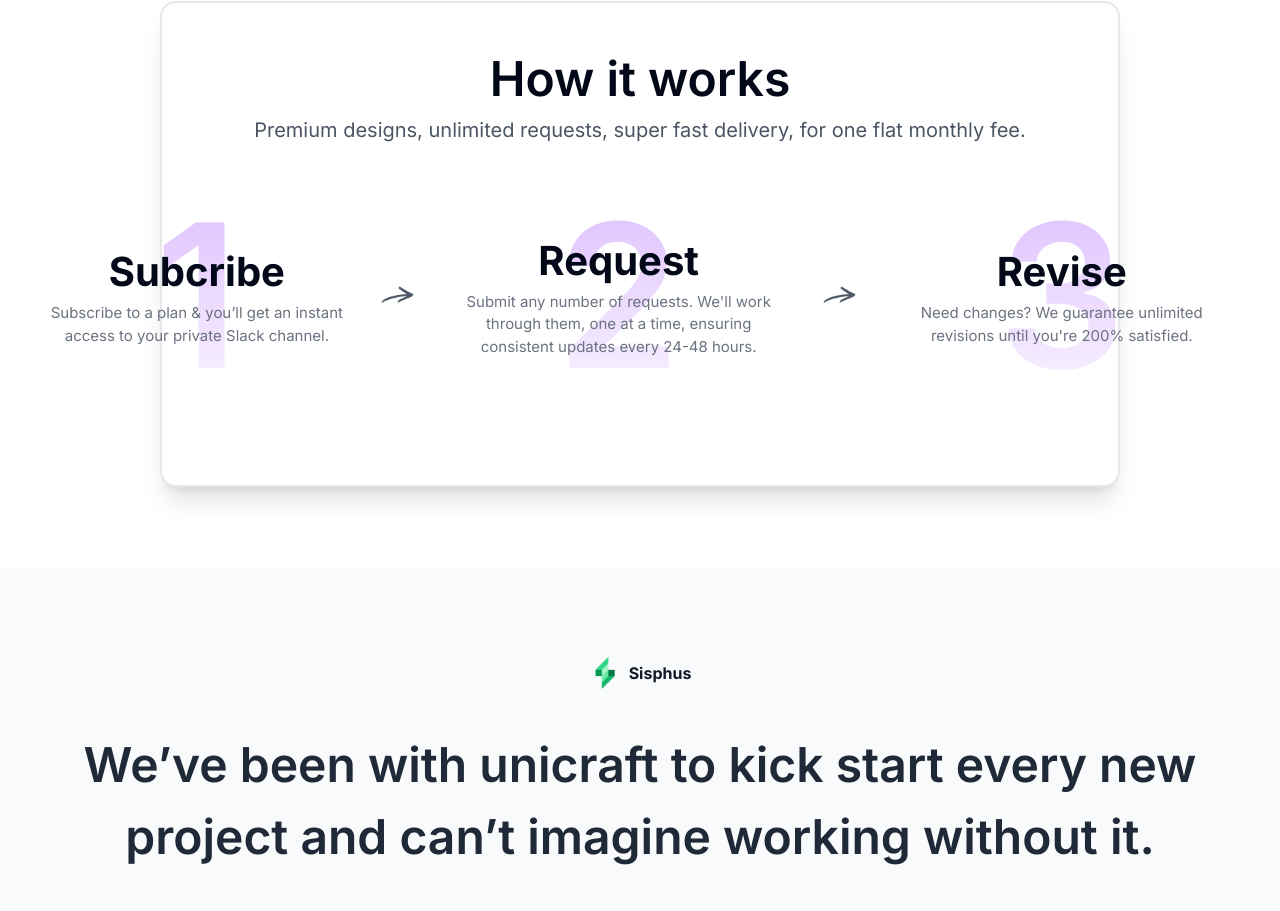
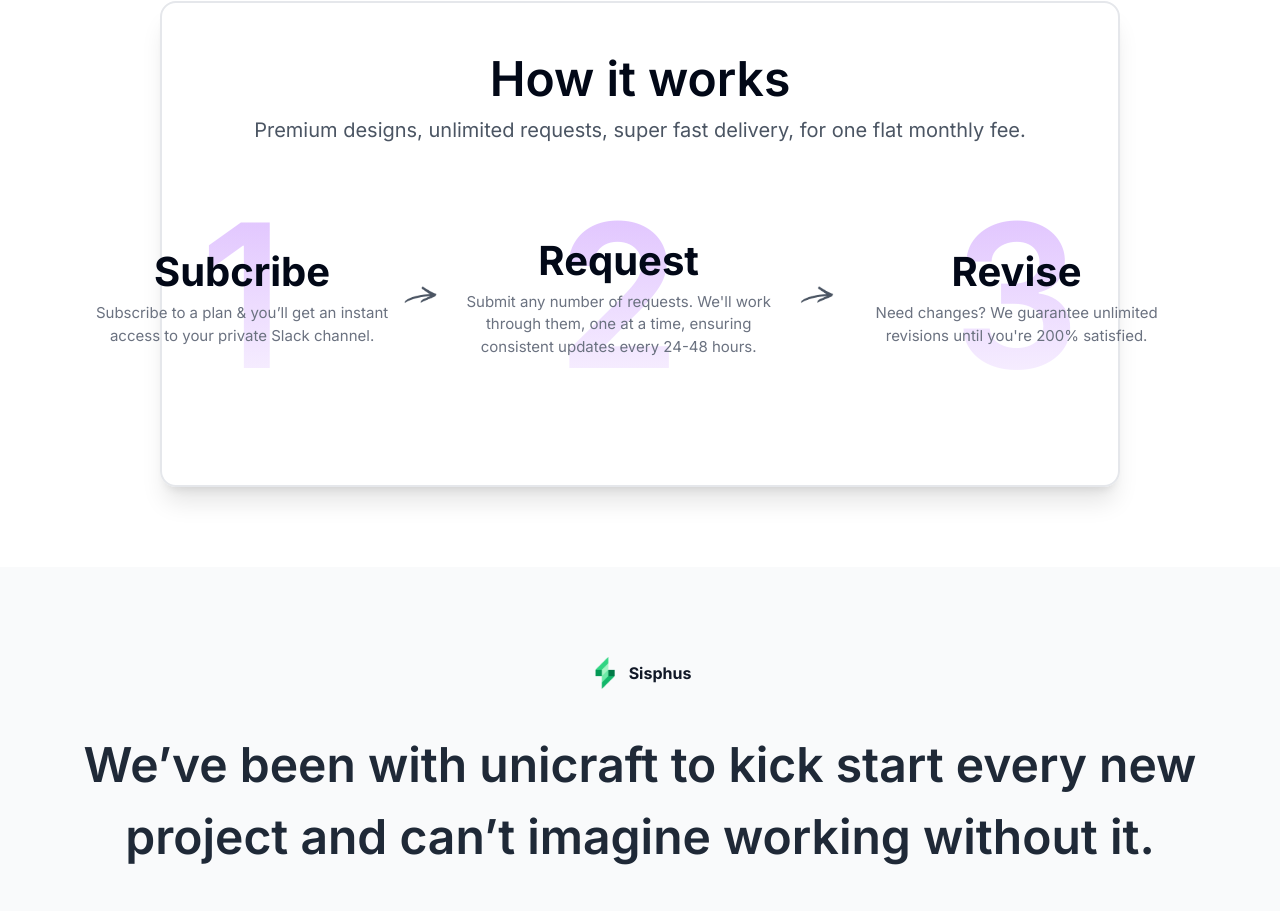
Before and after one commit to Pritamgit2002/UniCraft_clone, a Next.js app: page / in a window 1280 px wide. Shown: the part 1214-2125 px from the top of the page. Built offline with nearby package versions, Linux system fonts and the light colour scheme.

Commit message:
update_final

```diff
--- a/src/components/Work/page.tsx
+++ b/src/components/Work/page.tsx
@@ -16,7 +16,7 @@ const Work = (props: Props) => {
           monthly fee.
         </div>
       </div>
-      <div className="flex flex-col lg:flex-row items-center justify-center gap-8 sm:gap-2 lg:gap-16 xl:gap-32">
+      <div className="flex flex-col lg:flex-row items-center justify-center gap-8 sm:gap-2 lg:gap-16 xl:gap-24">
         <div className="relative flex items-center justify-center bg--200">
           <div className="text-[100px] sm:text-[125px] xl:text-[200px] font-semibold bg-gradient-to-b from-[#D8B4FE]  to-[#ffffff] bg-clip-text text-transparent">
             1
```
